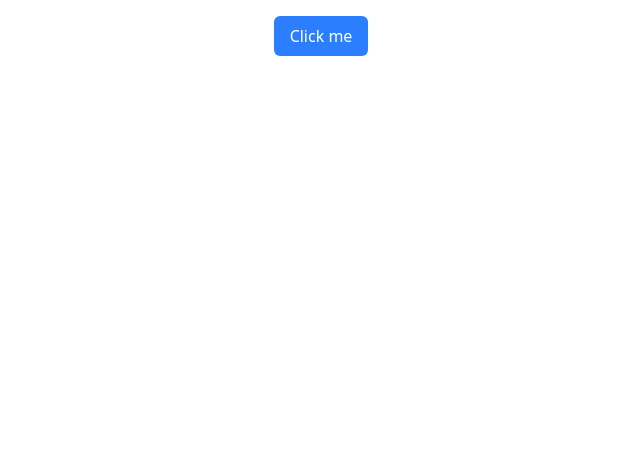
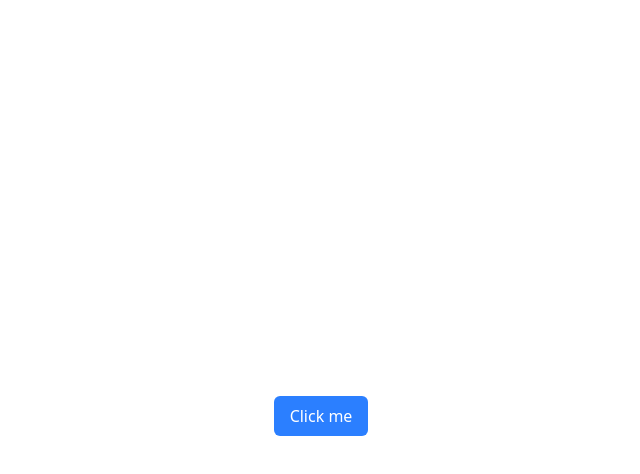
Before and after one commit to madSobirin/belajar-react-vip-code, a React (Vite) app: page / in a window 1280 px wide. Shown: the top 474 px of the page, without its empty margins (319-959 px from the left). Built offline with nearby package versions, Linux system fonts and the light colour scheme.

Commit message:
membuat struktur folder dengan metode atomic design

```diff
--- a/src/components/elements/Button/Index.jsx
+++ b/src/components/elements/Button/Index.jsx
@@ -1,7 +1,7 @@
 export const Button = () => {
   return (
     // supaya ke tengah
-    <div className="flex justify-center mt-4 ">
+    <div className="flex justify-center mt-4 min-h-screen items-center">
       <button className="bg-blue-500 text-white px-4 py-2 rounded-md cursor-pointer hover:bg-blue-700">
         Click me
       </button>
```
